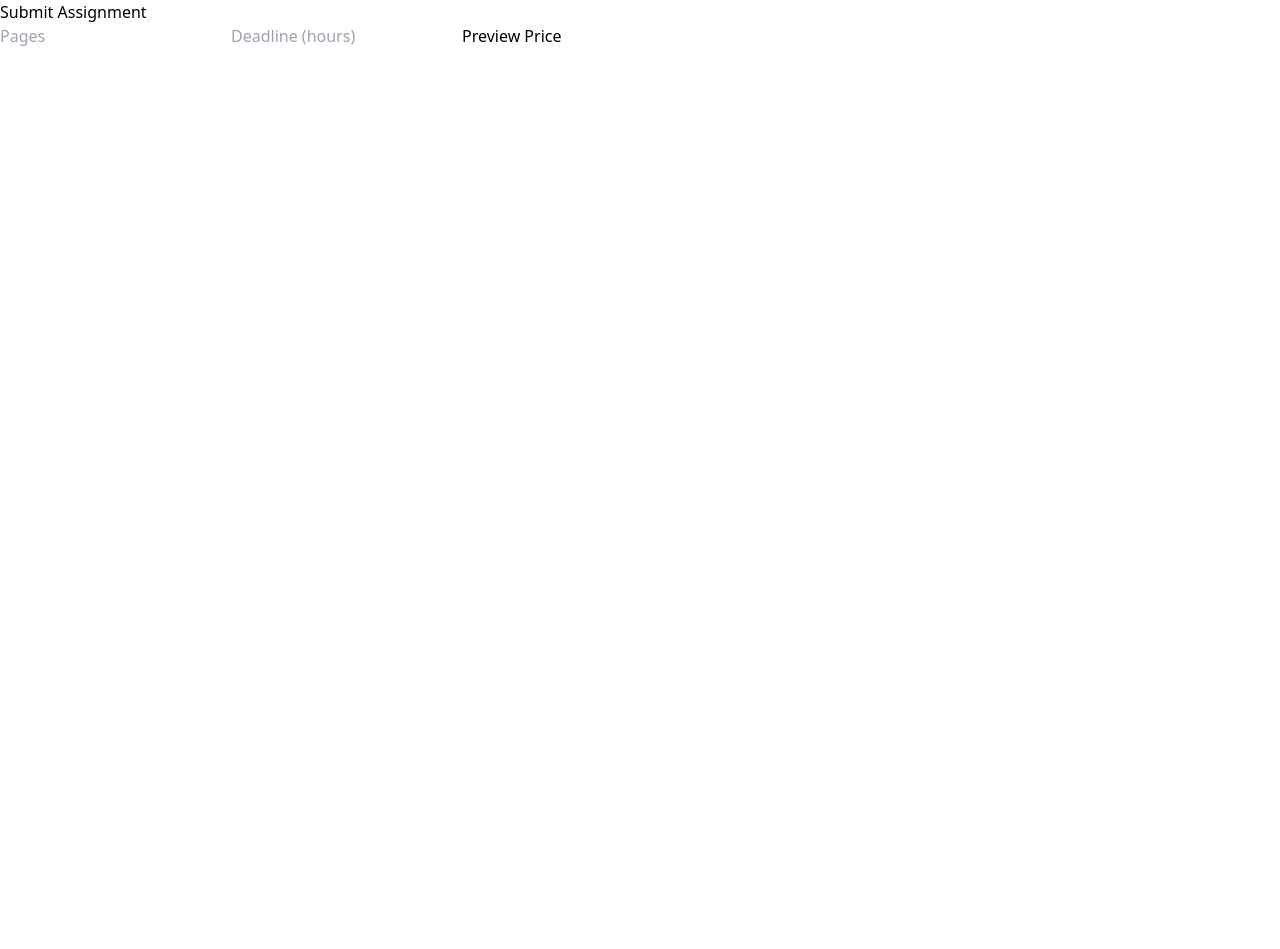
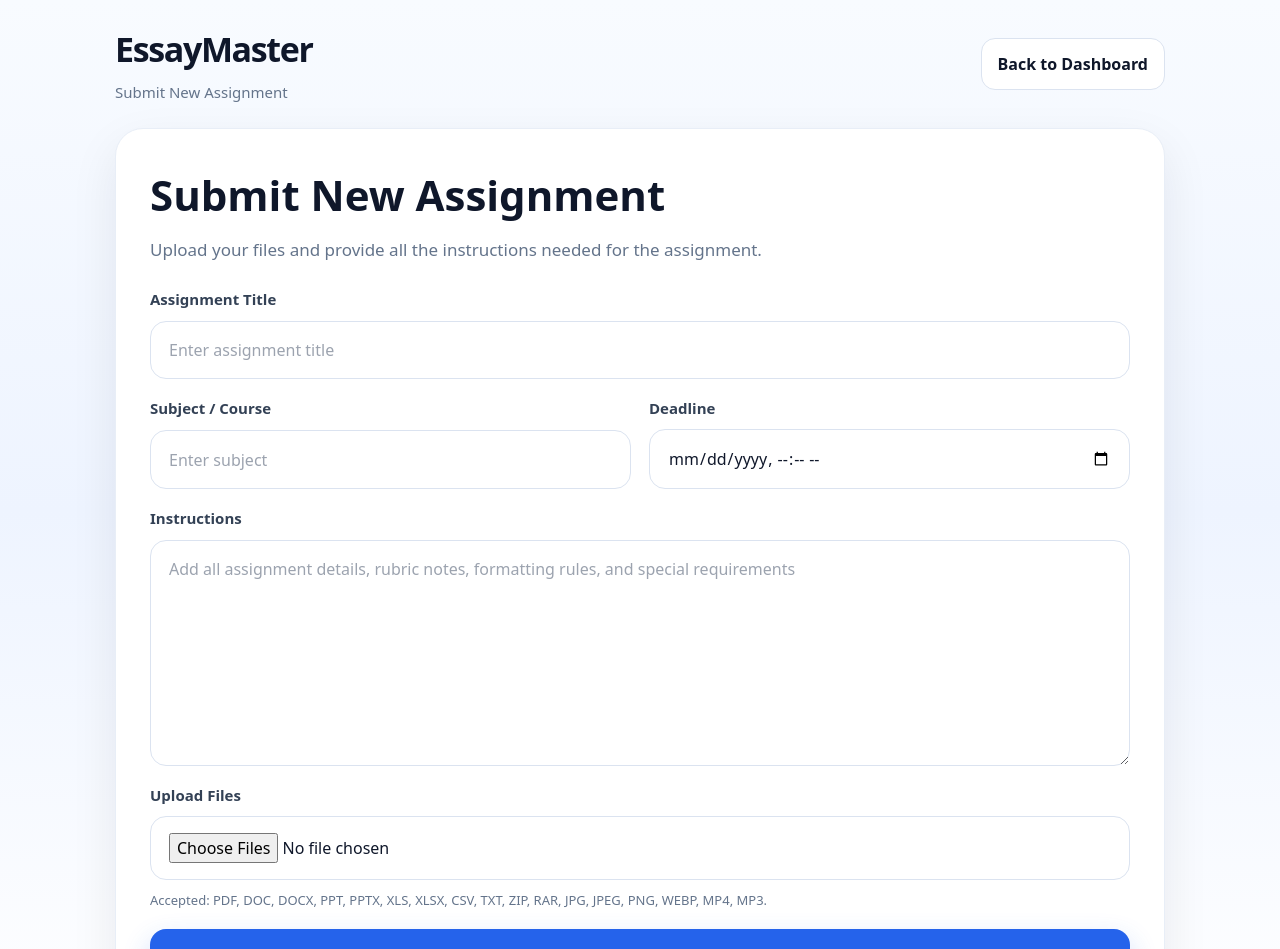
Before and after one commit to Brady294/academic-frontend, a Next.js app: page /submit in a window 1280 px wide. Shown: the top 949 px of the page. Before the commit the page ends 800 px from the top, so only its background shows below. Built offline with nearby package versions, Linux system fonts and the light colour scheme; no server answers; sample sign-in values are in the browser's storage.

Commit message:
Connect auth flow

```diff
--- a/app/api.ts
+++ b/app/api.ts
@@ -15,18 +15,19 @@ export async function apiFetch(
       ...options,
       signal: controller.signal,
       headers: {
-        "Content-Type": "application/json",
         ...(token ? { Authorization: `Bearer ${token}` } : {}),
         ...options.headers,
       },
     });
 
+    const contentType = res.headers.get("content-type") || "";
     let data: any = null;
 
-    try {
+    if (contentType.includes("application/json")) {
       data = await res.json();
-    } catch {
-      data = null;
+    } else {
+      const text = await res.text();
+      data = text ? { message: text } : null;
     }
 
     if (!res.ok) {
@@ -52,6 +53,9 @@ export async function loginUser(payload: {
 }) {
   return apiFetch("/auth/login", {
     method: "POST",
+    headers: {
+      "Content-Type": "application/json",
+    },
     body: JSON.stringify(payload),
   });
 }
@@ -63,6 +67,34 @@ export async function registerUser(payload: {
 }) {
   return apiFetch("/auth/register", {
     method: "POST",
+    headers: {
+      "Content-Type": "application/json",
+    },
     body: JSON.stringify(payload),
   });
 }
+
+export async function submitAssignment(payload: {
+  title: string;
+  subject: string;
+  deadline: string;
+  instructions: string;
+  files: FileList | null;
+}) {
+  const formData = new FormData();
+  formData.append("title", payload.title);
+  formData.append("subject", payload.subject);
+  formData.append("deadline", payload.deadline);
+  formData.append("instructions", payload.instructions);
+
+  if (payload.files) {
+    Array.from(payload.files).forEach((file) => {
+      formData.append("files", file);
+    });
+  }
+
+  return apiFetch("/assignments", {
+    method: "POST",
+    body: formData,
+  });
+}
--- a/app/submit/page.tsx
+++ b/app/submit/page.tsx
@@ -1,36 +1,315 @@
 "use client";
-import { useState } from "react";
-import { apiFetch } from "@/app/api";
 
-export default function Submit() {
-  const [pages, setPages] = useState(1);
-  const [deadline, setDeadline] = useState(24);
-  const [price, setPrice] = useState<any>(null);
+import { useEffect, useState } from "react";
+import { submitAssignment } from "../api";
 
-  async function preview() {
-    const res = await apiFetch("/api/assignments/preview-price", {
-      method: "POST",
-      body: JSON.stringify({
-        pages,
-        deadline_hours: deadline,
-        currency: "KES",
-      }),
-    });
-    setPrice(res);
+export default function SubmitPage() {
+  const [title, setTitle] = useState("");
+  const [subject, setSubject] = useState("");
+  const [deadline, setDeadline] = useState("");
+  const [instructions, setInstructions] = useState("");
+  const [files, setFiles] = useState<FileList | null>(null);
+  const [loading, setLoading] = useState(false);
+  const [message, setMessage] = useState("");
+  const [error, setError] = useState("");
+
+  useEffect(() => {
+    const token = localStorage.getItem("token");
+    if (!token) {
+      window.location.href = "/login";
+    }
+  }, []);
+
+  async function handleSubmit(e: React.FormEvent) {
+    e.preventDefault();
+    setMessage("");
+    setError("");
+    setLoading(true);
+
+    try {
+      await submitAssignment({
+        title,
+        subject,
+        deadline,
+        instructions,
+        files,
+      });
+
+      setMessage("Assignment submitted successfully.");
+      setTitle("");
+      setSubject("");
+      setDeadline("");
+      setInstructions("");
+      setFiles(null);
+
+      const fileInput = document.getElementById("assignment-files") as HTMLInputElement | null;
+      if (fileInput) fileInput.value = "";
+    } catch (err: any) {
+      setError(err.message || "Submission failed.");
+    } finally {
+      setLoading(false);
+    }
   }
 
   return (
-    <div>
-      <h1>Submit Assignment</h1>
-      <input type="number" placeholder="Pages" onChange={e=>setPages(+e.target.value)} />
-      <input type="number" placeholder="Deadline (hours)" onChange={e=>setDeadline(+e.target.value)} />
-      <button onClick={preview}>Preview Price</button>
+    <main className="submit-page">
+      <div className="submit-shell">
+        <header className="submit-header">
+          <div>
+            <a href="/dashboard" className="brand">
+              EssayMaster
+            </a>
+            <p className="subtext">Submit New Assignment</p>
+          </div>
 
-      {price && (
-        <p>
-          Total: {price.total_converted} {price.currency}
-        </p>
-      )}
-    </div>
+          <a href="/dashboard" className="back-btn">
+            Back to Dashboard
+          </a>
+        </header>
+
+        <section className="submit-card">
+          <h1 className="title">Submit New Assignment</h1>
+          <p className="subtitle">
+            Upload your files and provide all the instructions needed for the assignment.
+          </p>
+
+          <form onSubmit={handleSubmit} className="submit-form">
+            <div className="field">
+              <label>Assignment Title</label>
+              <input
+                type="text"
+                placeholder="Enter assignment title"
+                value={title}
+                onChange={(e) => setTitle(e.target.value)}
+                required
+              />
+            </div>
+
+            <div className="two-col">
+              <div className="field">
+                <label>Subject / Course</label>
+                <input
+                  type="text"
+                  placeholder="Enter subject"
+                  value={subject}
+                  onChange={(e) => setSubject(e.target.value)}
+                  required
+                />
+              </div>
+
+              <div className="field">
+                <label>Deadline</label>
+                <input
+                  type="datetime-local"
+                  value={deadline}
+                  onChange={(e) => setDeadline(e.target.value)}
+                  required
+                />
+              </div>
+            </div>
+
+            <div className="field">
+              <label>Instructions</label>
+              <textarea
+                placeholder="Add all assignment details, rubric notes, formatting rules, and special requirements"
+                value={instructions}
+                onChange={(e) => setInstructions(e.target.value)}
+                rows={8}
+                required
+              />
+            </div>
+
+            <div className="field">
+              <label>Upload Files</label>
+              <input
+                id="assignment-files"
+                type="file"
+                multiple
+                accept=".pdf,.doc,.docx,.ppt,.pptx,.xls,.xlsx,.csv,.txt,.zip,.rar,.jpg,.jpeg,.png,.webp,.mp4,.mp3"
+                onChange={(e) => setFiles(e.target.files)}
+              />
+              <p className="hint">
+                Accepted: PDF, DOC, DOCX, PPT, PPTX, XLS, XLSX, CSV, TXT, ZIP, RAR, JPG, JPEG, PNG, WEBP, MP4, MP3.
+              </p>
+            </div>
+
+            {message ? <p className="message success">{message}</p> : null}
+            {error ? <p className="message error">{error}</p> : null}
+
+            <button type="submit" className="submit-btn" disabled={loading}>
+              {loading ? "Submitting..." : "Submit Assignment"}
+            </button>
+          </form>
+        </section>
+      </div>
+
+      <style>{`
+        * { box-sizing: border-box; }
+
+        .submit-page {
+          min-height: 100vh;
+          background: linear-gradient(180deg, #f8fbff 0%, #eef4ff 48%, #ffffff 100%);
+          padding: 24px 18px 40px;
+        }
+
+        .submit-shell {
+          max-width: 1050px;
+          margin: 0 auto;
+        }
+
+        .submit-header {
+          display: flex;
+          justify-content: space-between;
+          align-items: center;
+          gap: 16px;
+          flex-wrap: wrap;
+          margin-bottom: 24px;
+        }
+
+        .brand {
+          text-decoration: none;
+          color: #0f172a;
+          font-size: 34px;
+          font-weight: 900;
+          letter-spacing: -0.04em;
+        }
+
+        .subtext {
+          margin: 6px 0 0;
+          color: #64748b;
+          font-size: 15px;
+        }
+
+        .back-btn {
+          text-decoration: none;
+          background: #ffffff;
+          color: #0f172a;
+          border: 1px solid #dbe3f0;
+          padding: 13px 16px;
+          border-radius: 14px;
+          font-weight: 800;
+        }
+
+        .submit-card {
+          background: #ffffff;
+          border: 1px solid #e8eef7;
+          border-radius: 28px;
+          padding: 34px;
+          box-shadow: 0 18px 48px rgba(15, 23, 42, 0.08);
+        }
+
+        .title {
+          margin: 0 0 10px;
+          font-size: 42px;
+          font-weight: 900;
+          color: #0f172a;
+        }
+
+        .subtitle {
+          margin: 0 0 24px;
+          color: #64748b;
+          line-height: 1.7;
+          font-size: 17px;
+        }
+
+        .submit-form {
+          display: grid;
+          gap: 18px;
+        }
+
+        .two-col {
+          display: grid;
+          grid-template-columns: 1fr 1fr;
+          gap: 18px;
+        }
+
+        .field {
+          display: grid;
+          gap: 10px;
+        }
+
+        .field label {
+          font-size: 15px;
+          font-weight: 800;
+          color: #334155;
+        }
+
+        .field input,
+        .field textarea {
+          width: 100%;
+          border: 1px solid #dbe3f0;
+          border-radius: 16px;
+          padding: 16px 18px;
+          font-size: 16px;
+          color: #0f172a;
+          outline: none;
+          background: #ffffff;
+          font-family: inherit;
+        }
+
+        .field input:focus,
+        .field textarea:focus {
+          border-color: #2563eb;
+          box-shadow: 0 0 0 3px rgba(37, 99, 235, 0.12);
+        }
+
+        .hint {
+          margin: 0;
+          color: #64748b;
+          font-size: 13px;
+          line-height: 1.6;
+        }
+
+        .message {
+          margin: 0;
+          font-size: 14px;
+          font-weight: 700;
+        }
+
+        .success {
+          color: #16a34a;
+        }
+
+        .error {
+          color: #dc2626;
+        }
+
+        .submit-btn {
+          width: 100%;
+          border: none;
+          border-radius: 16px;
+          padding: 17px 18px;
+          background: #2563eb;
+          color: #ffffff;
+          font-size: 17px;
+          font-weight: 800;
+          cursor: pointer;
+          box-shadow: 0 12px 28px rgba(37, 99, 235, 0.24);
+        }
+
+        @media (max-width: 768px) {
+          .submit-page {
+            padding: 18px 14px 28px;
+          }
+
+          .brand {
+            font-size: 28px;
+          }
+
+          .submit-card {
+            padding: 22px 16px;
+            border-radius: 22px;
+          }
+
+          .title {
+            font-size: 32px;
+          }
+
+          .two-col {
+            grid-template-columns: 1fr;
+          }
+        }
+      `}</style>
+    </main>
   );
 }
```
Also changed, not shown: app/login/page.tsx (+13 -21 lines), app/register/page.tsx (+24 -23 lines).
